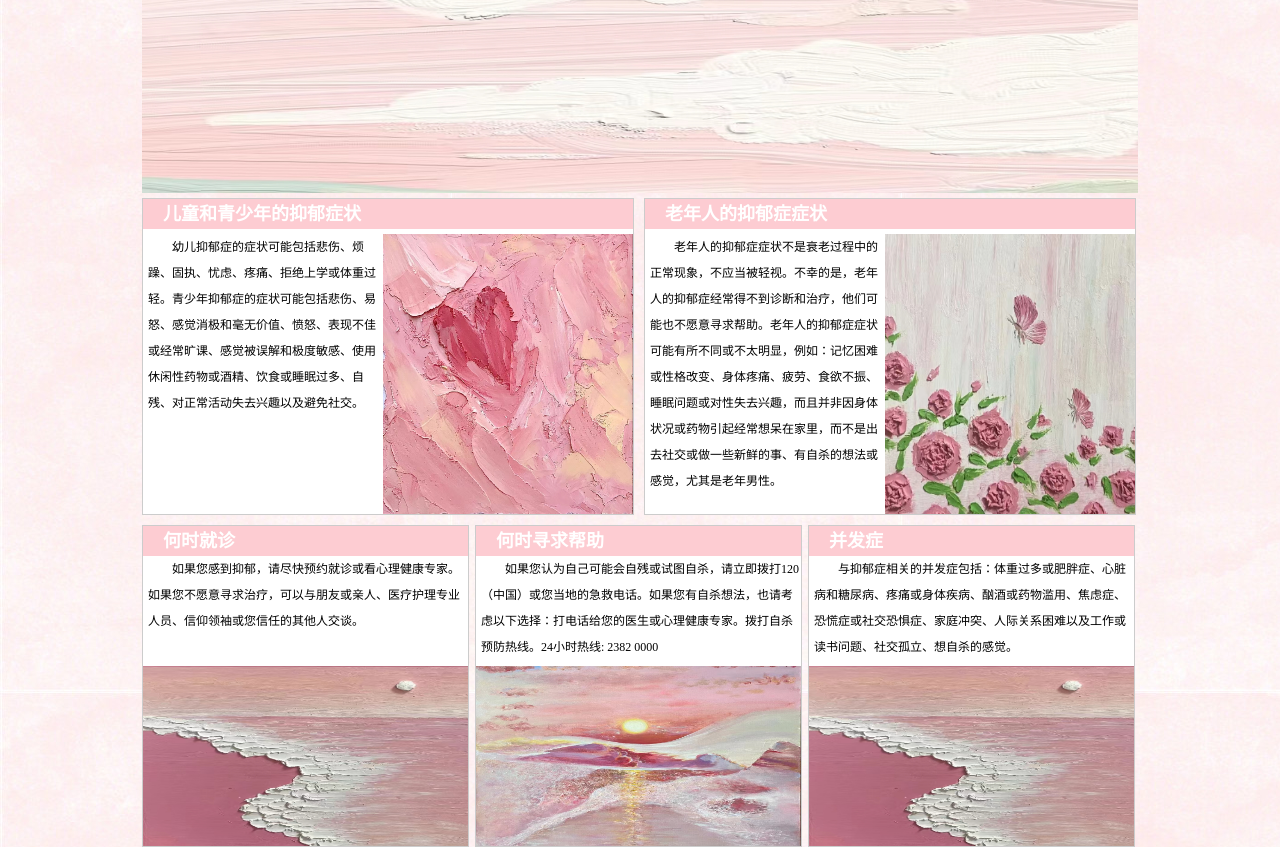
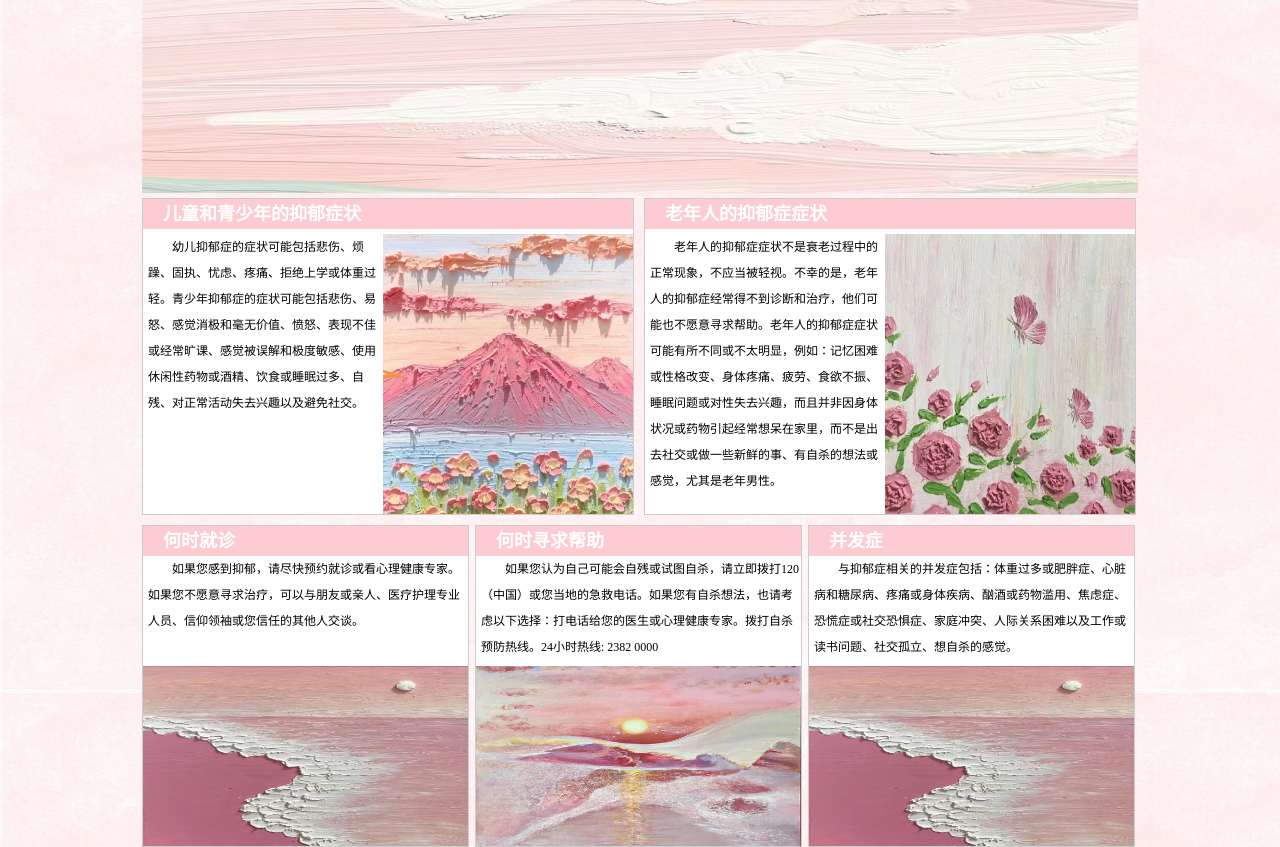
Before and after one commit to Olivia405/Olivia405.github.io, a plain HTML site: page 抑郁科普.html in a window 1280 px wide. Shown: the part 94-941 px from the top of the page. Drawn offline with Linux system fonts and the light colour scheme.

Commit message:
Update 抑郁科普.html

```diff
--- a/抑郁科普.html
+++ b/抑郁科普.html
@@ -4,6 +4,7 @@
 <title>抑郁科普</title>
 <link href="CSS/tts.css" rel="stylesheet" type="text/css">
 </head>
+
 <body onLoad="">
 <div class="w" style="height:80px; margin-top:5px;">
   <!--logo-->
@@ -28,8 +29,9 @@
            <div class="js">
             <span>幼儿抑郁症的症状可能包括悲伤、烦躁、固执、忧虑、疼痛、拒绝上学或体重过轻。青少年抑郁症的症状可能包括悲伤、易怒、感觉消极和毫无价值、愤怒、表现不佳或经常旷课、感觉被误解和极度敏感、使用休闲性药物或酒精、饮食或睡眠过多、自残、对正常活动失去兴趣以及避免社交。</span>
           </div>
-          <div class="tp"><img src="img/抑郁科普图2.jpeg" width="400" height="267" /></div>
+          <div class="tp"><img src="img/抑郁成因1.jpeg" width="249" height="281" /></div>
       </div>  <!--儿童和青少年的抑郁症状-->
+
   <div class="zb" style="margin-left:10px;">
           <div class="bt">老年人的抑郁症症状</div>
            <div class="js">
@@ -37,6 +39,7 @@
           </div>
           <div class="tp"><img src="img/抑郁科普图3.jpeg" /></div>
       </div>  <!--老年人抑郁症状-->
+
   <div class="bottom">
       <div class="bt1">何时就诊</div>
          <div class="wz">
```
